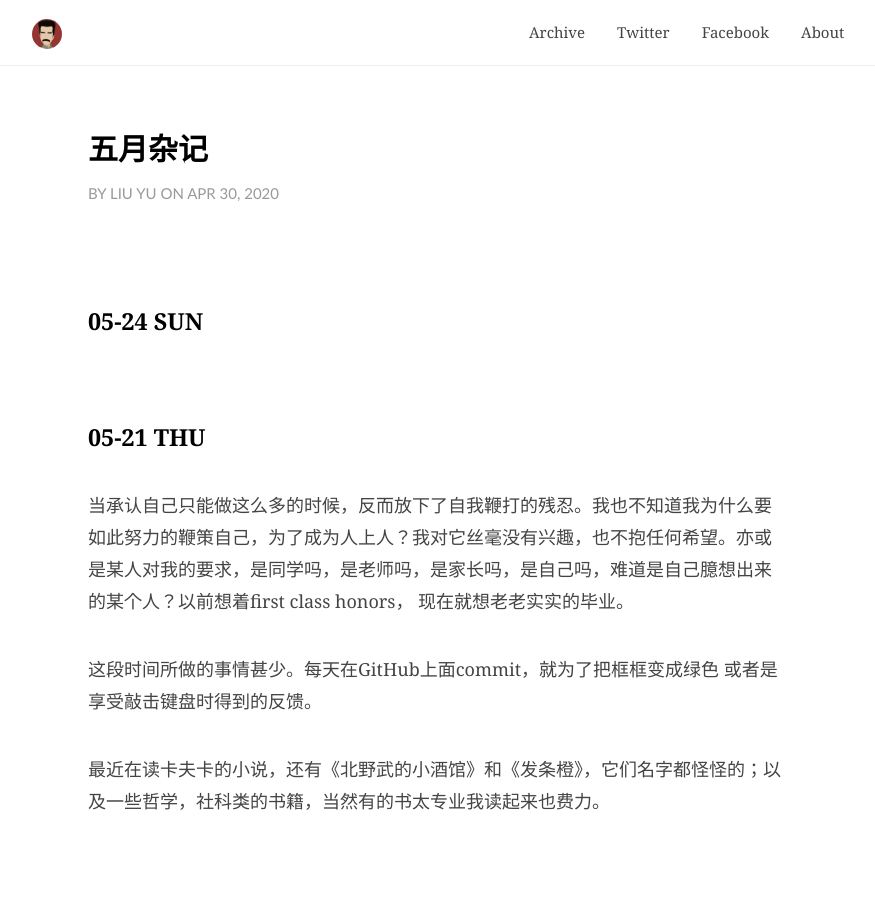
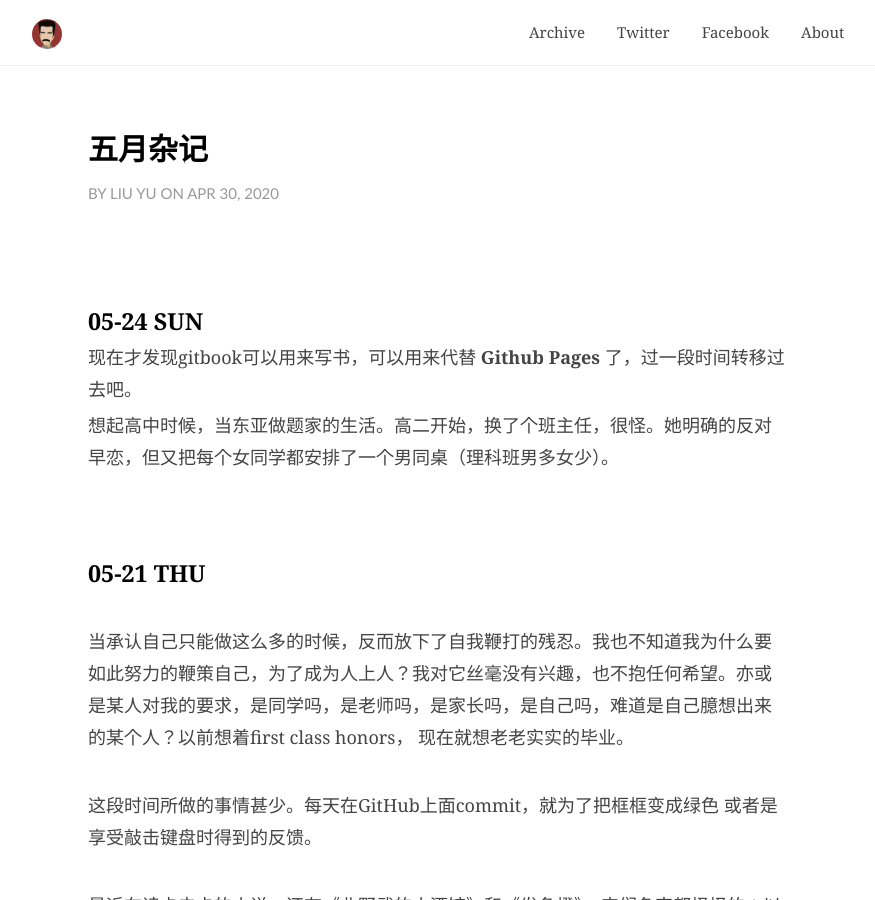
Before and after one commit to JaydenYL/JaydenYL.github.io, a Jekyll site: the page built from _posts/2020-04-26-日记.md, in a window 1280 px wide and 900 px high. Shown: the whole window, without its empty margins (202-1077 px from the left). Built offline with Jekyll 4.4.1, drawn with Linux system fonts in a browser that asks for light colours; comment, search, counter and statistics services are not loaded.

Commit message:
Update 2020-04-26-日记.md

```diff
--- a/_posts/2020-04-26-日记.md
+++ b/_posts/2020-04-26-日记.md
@@ -17,7 +17,9 @@ catalog: true
 
 ### 05-24 SUN
 
+现在才发现gitbook可以用来写书，可以用来代替 **Github Pages** 了，过一段时间转移过去吧。
 
+想起高中时候，当东亚做题家的生活。高二开始，换了个班主任，很怪。她明确的反对早恋，但又把每个女同学都安排了一个男同桌（理科班男多女少）。
 
 
 
```
